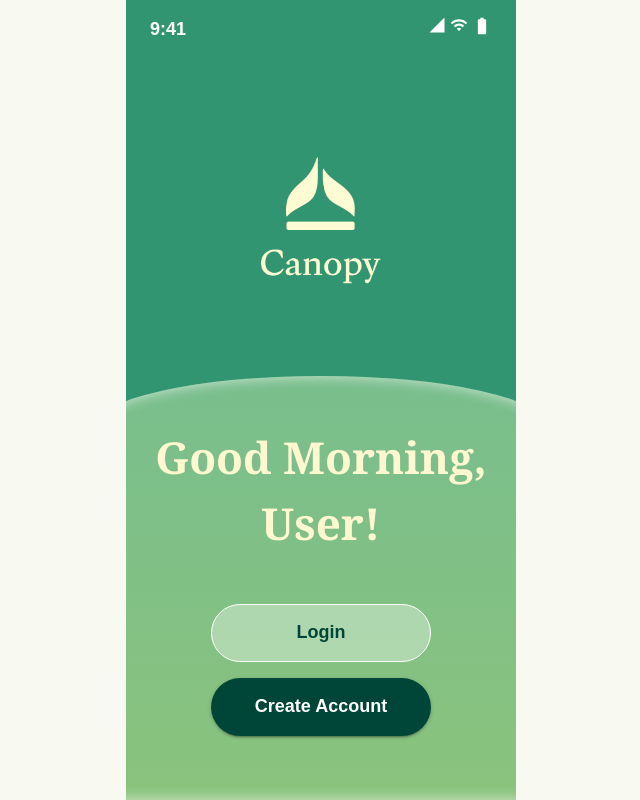
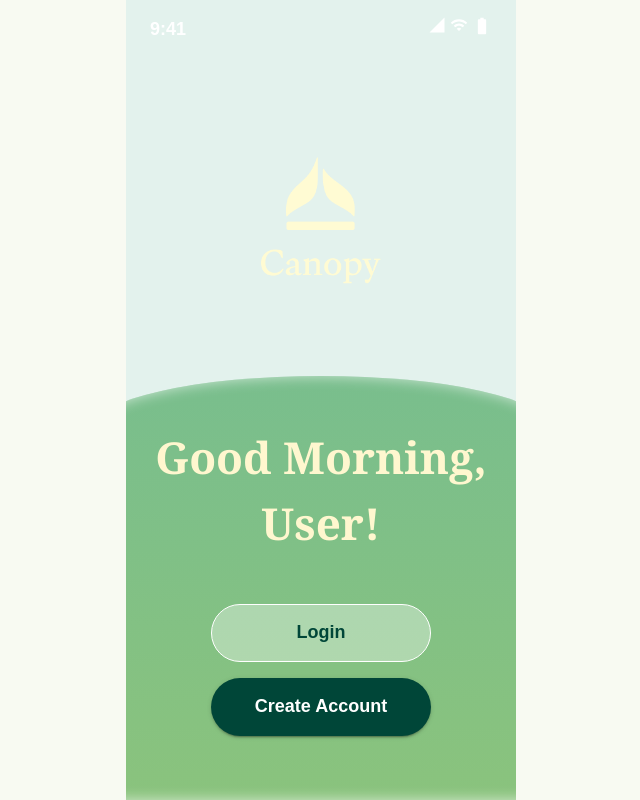
Before and after one commit to G4-Expense-Tracker/4G-Expense-Tracker, a React (Vite) app in the folder canopy-FRONTEND/: page /dashboard in a window 1280 px wide. Shown: the whole page, without its empty margins (319-959 px from the left). Built offline with nearby package versions, Linux system fonts and the light colour scheme.

Commit message:
test out the functionality

```diff
--- a/canopy-FRONTEND/src/components/pages/dashboard/DashboardPage.jsx
+++ b/canopy-FRONTEND/src/components/pages/dashboard/DashboardPage.jsx
@@ -17,7 +17,7 @@ export default function DashboardPage() {
         mx: "auto",
         position: "relative",
         overflow: "hidden",
-        bgcolor: "#329572",
+        bgcolor: "#e3f2ed",
       }}
     >
       <Box sx={{ display: "flex", justifyContent: "space-between", px: 3, pt: 2, color: "white" }}>
```
